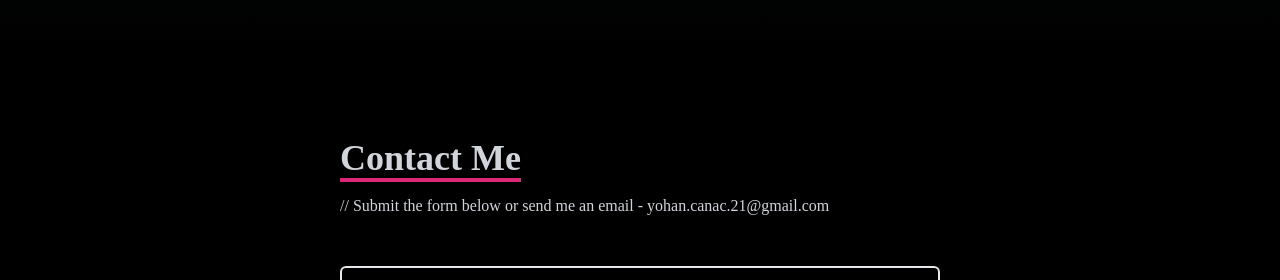
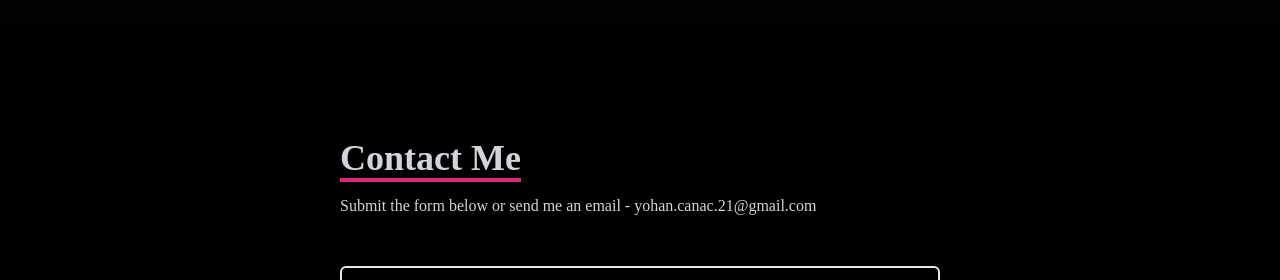
Before and after one commit to yohan-cnc/ReactPortefolio, a React (Create React App) app: page / in a window 1280 px wide. Shown: the part 3150-3430 px from the top of the page. Built offline with nearby package versions, Linux system fonts and the light colour scheme; the HTML template or start-up script is replaced by a standard one.

Commit message:
menu background update

```diff
--- a/src/components/Contact.jsx
+++ b/src/components/Contact.jsx
@@ -9,7 +9,7 @@
                     Contact Me
                 </p>
                 <p className='text-gray-300 py-4'>
-                    // Submit the form below or send me an email - yohan.canac.21@gmail.com
+                    Submit the form below or send me an email - yohan.canac.21@gmail.com
                 </p>
             </div>
             <input className='bg-transparent p-2 border-2 rounded-md' type="text" placeholder="Name" name='name' />
--- a/src/components/Navbar.jsx
+++ b/src/components/Navbar.jsx
@@ -52,7 +52,7 @@
         </div>
 
         {/*Mobile Menu*/}
-        <ul className={!nav ? 'hidden' : 'absolute top-0 left-0 w-full h-screen bg-[#272829] flex flex-col justify-center items-center'}>
+        <ul className={!nav ? 'hidden' : 'absolute top-0 left-0 w-full h-screen  bg-gradient-to-b from-black via-black to-gray-800 flex flex-col justify-center items-center'}>
             <li className='py-6 text-4xl hover:scale-105 duration-200' ><li>
                 <Link onClick={handleClick} to="home" smooth={true} duration={500}>
                     Home
```
